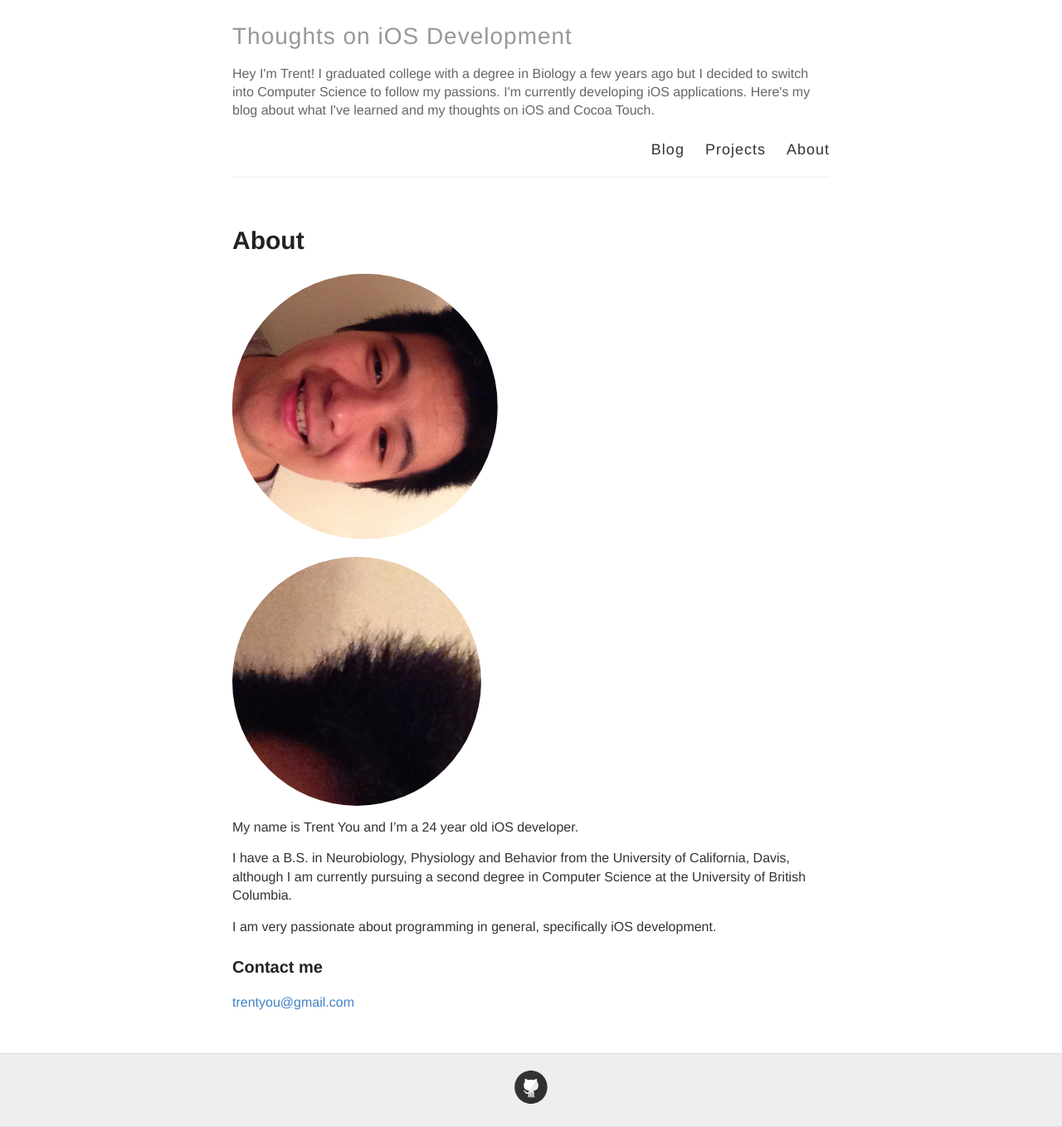
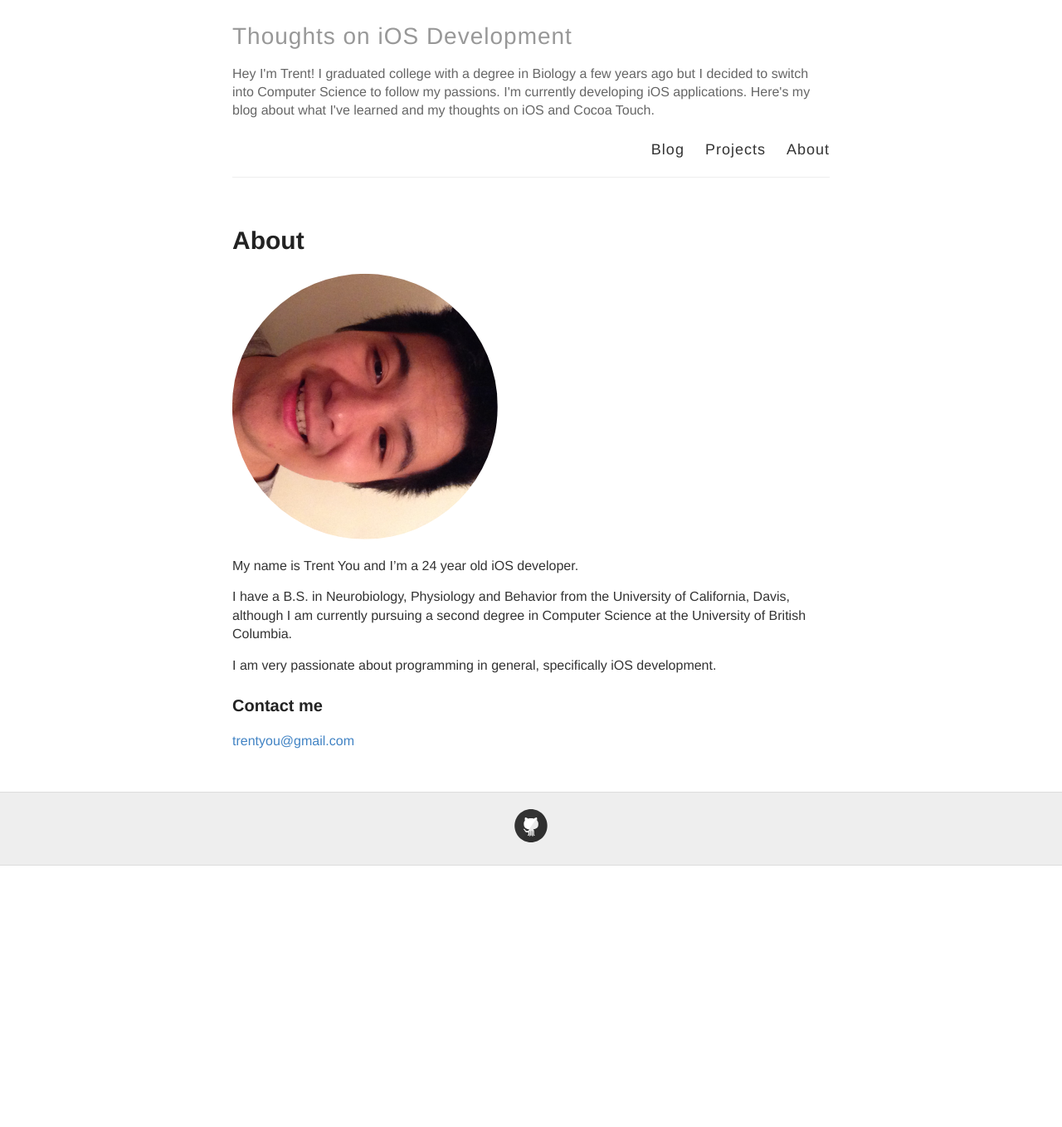
Before and after one commit to trentyou/trentyou.github.io, a Jekyll site: the page built from about.md, in a window 1280 px wide. Shown: the whole page at 83% size. Built offline with Jekyll 4.4.1, drawn with Linux system fonts in a browser that asks for light colours; after the commit the page ends 1043 px from its top, so only the background shows below that.

Commit message:
Updated about.md

```diff
--- a/about.md
+++ b/about.md
@@ -9,7 +9,6 @@
 
 <img src="http://trentyou.github.io/images/trentprofilepic.jpeg" style="height:426; width:320px; ms-transform: rotate(90deg); -webkit-transform: rotate(90deg); transform: rotate(90deg); border-radius:250px">
 
-<div class="circular" style="ms-transform: rotate(90deg); -webkit-transform: rotate(90deg); transform: rotate(90deg)"></div>
 
 My name is Trent You and I'm a 24 year old iOS developer.
 
```
